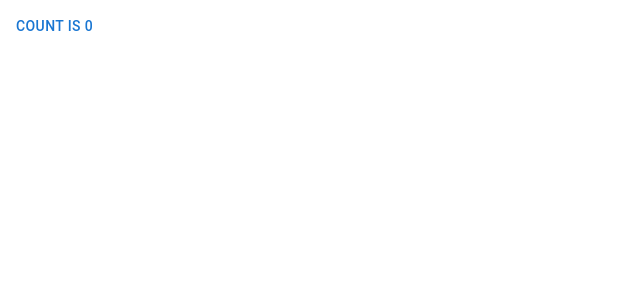
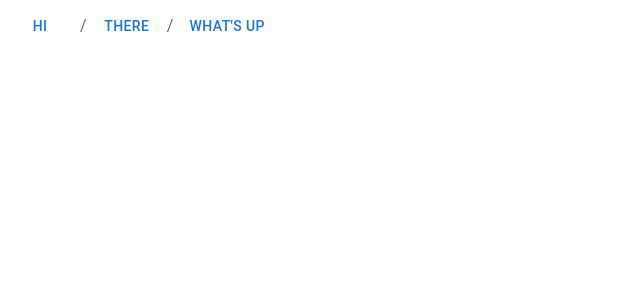
Before and after one commit to urfdvw/vite-react-mui-template, a React (Vite) app: page / in a window 1280 px wide. Shown: the top 300 px of the page, without its empty margins (0-640 px from the left). Built offline with nearby package versions, Linux system fonts and the light colour scheme.

Commit message:
test Breadcrumbs

```diff
--- a/src/FolderView.jsx
+++ b/src/FolderView.jsx
@@ -1,12 +1,24 @@
-import { useState } from "react";
-import Button from '@mui/material/Button';
+import * as React from "react";
+import Typography from "@mui/material/Typography";
+import Breadcrumbs from "@mui/material/Breadcrumbs";
+import { Button } from "@mui/material";
+
+function BasicBreadcrumbs() {
+    return (
+        <>
+            <Breadcrumbs aria-label="breadcrumb">
+                <Button> hi </Button>
+                <Button> there </Button>
+                <Button> what's up </Button>
+            </Breadcrumbs>
+        </>
+    );
+}
 
 function FolderView() {
-    const [count, setCount] = useState(0);
-
     return (
         <>
-            <Button onClick={() => setCount((count) => count + 1)}>count is {count}</Button>
+            <BasicBreadcrumbs />
         </>
     );
 }
```
